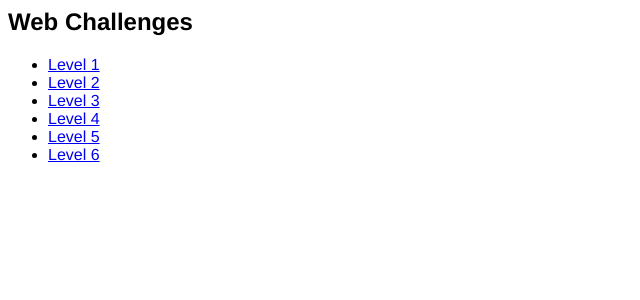
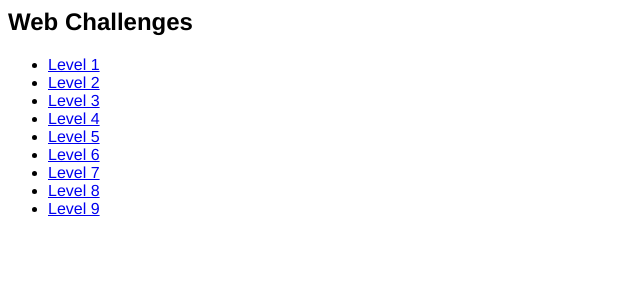
Before and after one commit to xmfrgt/challenges, a Flask app: page / in a window 1280 px wide. Shown: the top 300 px of the page, without its empty margins (0-640 px from the left). Run offline with Flask 2, Linux system fonts and the light colour scheme.

Commit message:
updated level count in home

```diff
--- a/webapp/templates/home.html
+++ b/webapp/templates/home.html
@@ -12,7 +12,7 @@
     <ul id="levelList">
     </ul>
     <script>
-      var numLevels = 6;
+      var numLevels = 9;
       var html = ''
       for (var i=1;i<=numLevels; i=i+1) {
         html = html + '<li><a href="/level' + i + '">Level ' + i + '</a></li>'
```
